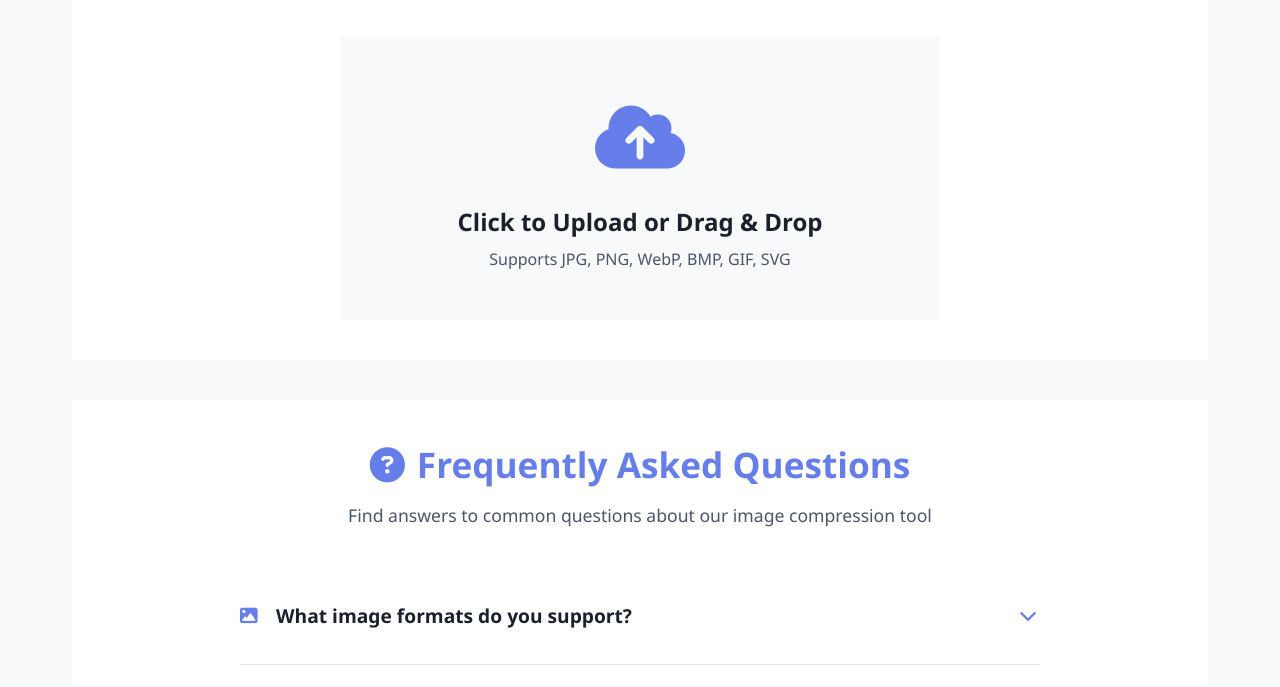
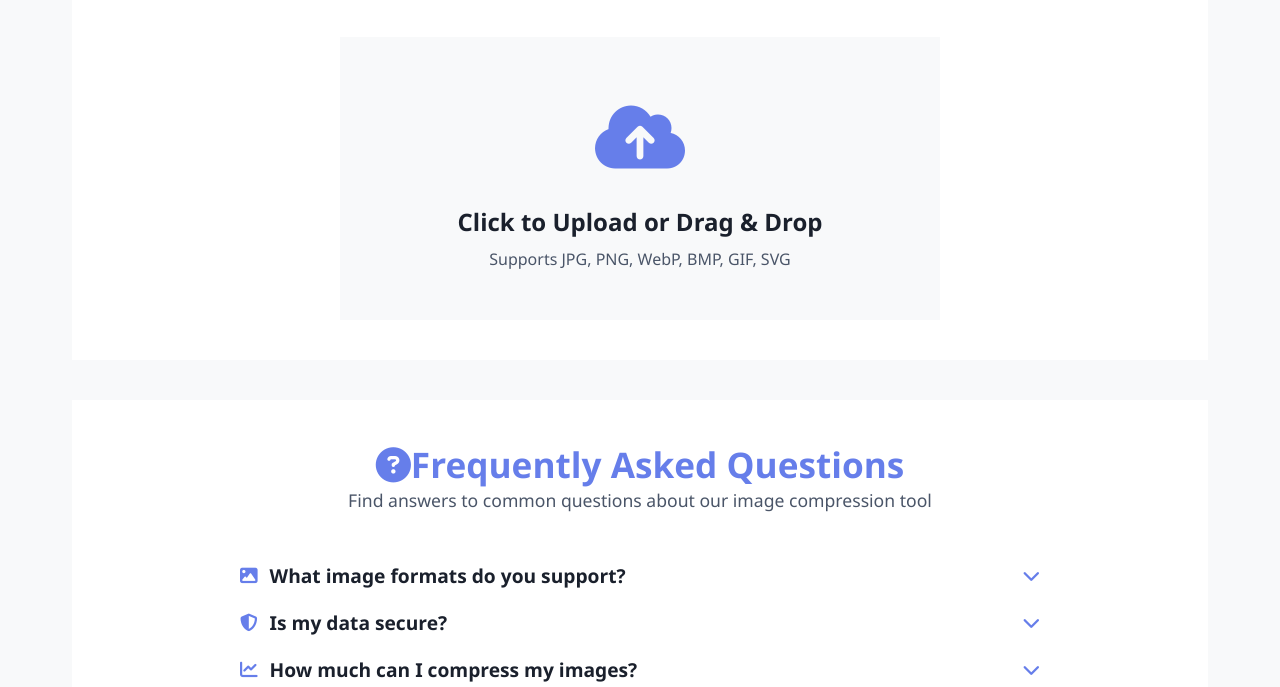
Before and after one commit to sahoriaj/image-compress, a plain HTML site: page image-compressor.html in a window 1280 px wide. Shown: the part 264-951 px from the top of the page. Drawn offline with Linux system fonts and the light colour scheme.

Commit message:
Update image-compressor.html

```diff
--- a/image-compressor.html
+++ b/image-compressor.html
@@ -421,17 +421,14 @@
         .faq-header h2 {
             color: var(--primary);
             font-size: 2.2rem;
-            margin-bottom: 15px;
             display: flex;
             align-items: center;
             justify-content: center;
-            gap: 12px;
         }
 
         .faq-header p {
             color: var(--text-secondary);
             font-size: 1.1rem;
-            max-width: 600px;
             margin: 0 auto;
         }
 
@@ -440,10 +437,6 @@
             margin: 0 auto;
         }
 
-        .faq-item {
-            border-bottom: 1px solid var(--border);
-            padding: 25px 0;
-        }
 
         .faq-question {
             display: flex;
@@ -465,7 +458,6 @@
         .faq-question i:first-child {
             color: var(--primary);
             font-size: 1.1rem;
-            width: 24px;
         }
 
         .faq-toggle {
```
